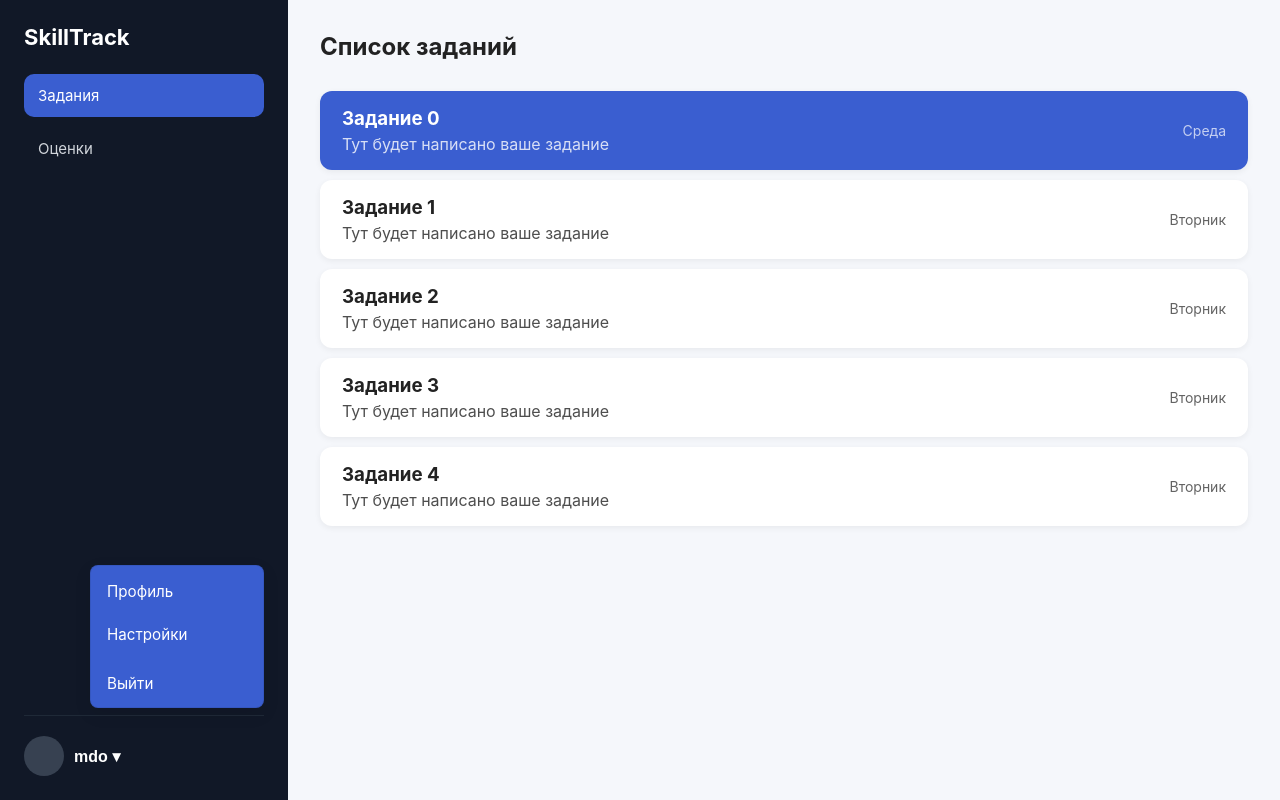
After one commit to Yaosobik/SkillTrack, a Flask app: template templates/home_student.html in a window 1280 px wide, after a click on "mdo ▾". The commit adds this page. Run offline with Flask 3, Linux system fonts and the light colour scheme; the template is opened without the code that fills it, so the values that code supplies are empty.

Commit message:
Добавление вкладки оценки

```diff
--- a/app.py
+++ b/app.py
@@ -3,21 +3,25 @@ from flask import Flask, render_template, request
 app = Flask(__name__)
 
 
-@app.route('/')
+@app.route("/")
 def home():
-    return render_template('home.html')
+    return render_template("main.html")
 
-@app.route('/home')
+
+@app.route("/home")
 def grades():
-    return render_template('glavnaya.html')
+    return render_template("home_student.html")
 
-@app.route('/sign')
+
+@app.route("/sign")
 def sign_in():
-    return render_template('sign.html')
+    return render_template("sign.html")
 
-@app.route('/registration')
+
+@app.route("/registration")
 def registration():
-    return render_template('registr.html')
+    return render_template("registr.html")
+
 
 if __name__ == "__main__":
     app.run(debug=True)
--- a/static/css/home.css
+++ b/static/css/home.css
@@ -119,7 +119,7 @@ body {
     display: flex;
     justify-content: space-between;
     align-items: center;
-    box-shadow: 0 2px 6px rgba(0,0,0,0.06);
+    box-shadow: 0 2px 6px rgba(0, 0, 0, 0.06);
     transition: 0.2s;
 }
 
--- /dev/null
+++ b/templates/home_student.html
@@ -0,0 +1,208 @@
+<!DOCTYPE html>
+<html lang="ru">
+<head>
+    <meta charset="UTF-8">
+    <meta name="viewport" content="width=device-width, initial-scale=1.0">
+    <title>SkillTrack – Задания</title>
+    <link rel="stylesheet" href="{{ url_for('static', filename='css/home.css') }}">
+    <style>
+      /* Маленькое всплывающее меню под именем пользователя */
+      .user-block{position:relative}
+      .user-name{
+        background:transparent;
+        border:none;
+        padding:0;
+        margin:0;
+        color:inherit;
+        cursor:pointer;
+        font-weight:600;
+        font-size:1rem;
+      }
+      .user-menu{
+        position:absolute;
+        right:0;
+        bottom:calc(100% + 8px); /* показывать сверху от имени пользователя */
+        top:auto;
+        background:#3a5ed0;
+        border:1px solid rgba(0,0,0,0.08);
+        box-shadow:0 6px 18px rgba(0,0,0,0.08);
+        border-radius:8px;
+        min-width:160px;
+        padding:6px;
+        display:flex;
+        flex-direction:column;
+        gap:6px;
+        z-index:30;
+      }
+      .user-menu a{
+        padding:8px 10px;
+        border-radius:6px;
+        color:#fff;
+        text-decoration:none;
+        font-size:0.95rem;
+      }
+      .user-menu a:hover{background:#f6f7fb}
+      .user-menu[hidden]{display:none}
+    </style>
+</head>
+<body>
+
+<div class="layout">
+
+    <!-- ЛЕВАЯ ПАНЕЛЬ -->
+    <aside class="sidebar">
+
+        <h2 class="logo">SkillTrack</h2>
+
+        <nav class="menu">
+            <a class="menu-item active" data-tab="tasks">Задания</a>
+            <a class="menu-item" data-tab="grades">Оценки</a>
+        </nav>
+
+        <!-- Профиль внизу -->
+        <div class="user-block">
+            <div class="avatar"></div>
+            <div class="user-info">
+                <button type="button" class="user-name" id="userToggle" aria-expanded="false">mdo ▾</button>
+                <div class="user-menu" id="userMenu" hidden role="menu" aria-labelledby="userToggle">
+                    <a href="#" class="user-link" role="menuitem">Профиль</a>
+                    <a href="#" class="user-link" role="menuitem">Настройки</a>
+                    <a href="#" class="user-link logout" role="menuitem">Выйти</a>
+                </div>
+            </div>
+        </div>
+
+    </aside>
+
+    <!-- ОСНОВНОЙ КОНТЕНТ -->
+    <main class="content">
+
+        <div class="tasks">
+        <h1 class="title">Список заданий</h1>
+            <div class="task selected">
+                <div>
+                    <h3>Задание 0</h3>
+                    <p>Тут будет написано ваше задание</p>
+                </div>
+                <span class="date">Среда</span>
+            </div>
+
+            <div class="task">
+                <div>
+                    <h3>Задание 1</h3>
+                    <p>Тут будет написано ваше задание</p>
+                </div>
+                <span class="date">Вторник</span>
+            </div>
+
+            <div class="task">
+                <div>
+                    <h3>Задание 2</h3>
+                    <p>Тут будет написано ваше задание</p>
+                </div>
+                <span class="date">Вторник</span>
+            </div>
+
+            <div class="task">
+                <div>
+                    <h3>Задание 3</h3>
+                    <p>Тут будет написано ваше задание</p>
+                </div>
+                <span class="date">Вторник</span>
+            </div>
+
+            <div class="task">
+                <div>
+                    <h3>Задание 4</h3>
+                    <p>Тут будет написано ваше задание</p>
+                </div>
+                <span class="date">Вторник</span>
+            </div>
+
+        </div>
+
+        <!-- Вкладка Оценки (по умолчанию скрыта, дизайн не меняется) -->
+        <div id="grades" style="display:none;">
+            <h1 class="title">Оценки</h1>
+            <div class="tasks grades-list">
+                <div class="task">
+                    <div>
+                        <h3>Математика — Контрольная</h3>
+                        <p>Короткое описание / комментарий</p>
+                    </div>
+                    <span class="date">92</span>
+                </div>
+                <div class="task">
+                    <div>
+                        <h3>Алгоритмы — Домашняя</h3>
+                        <p>Короткое описание / комментарий</p>
+                    </div>
+                    <span class="date">85</span>
+                </div>
+                <div class="task">
+                    <div>
+                        <h3>Веб — Лабораторная</h3>
+                        <p>Короткое описание / комментарий</p>
+                    </div>
+                    <span class="date">88</span>
+                </div>
+            </div>
+        </div>
+
+    </main>
+
+</div>
+
+<!-- Скрипт переключения вкладок: не меняет дизайн, только поведение -->
+<script>
+  (function(){
+    const menu = document.querySelectorAll('.menu .menu-item');
+    const tasks = document.querySelector('.tasks');
+    const grades = document.getElementById('grades');
+    function show(tab){
+      if(tab === 'grades'){
+        if(tasks) tasks.style.display = 'none';
+        if(grades) grades.style.display = '';
+      } else {
+        if(tasks) tasks.style.display = '';
+        if(grades) grades.style.display = 'none';
+      }
+      menu.forEach(m => m.classList.toggle('active', m.dataset.tab === tab));
+    }
+    menu.forEach(m => m.addEventListener('click', () => show(m.dataset.tab)));
+    // init (оставить активный пункт)
+    const init = document.querySelector('.menu .menu-item.active');
+    if(init && init.dataset.tab) show(init.dataset.tab);
+  })();
+</script>
+
+<!-- Скрипт для открытия/закрытия меню пользователя -->
+<script>
+  (function(){
+    const btn = document.getElementById('userToggle');
+    const menu = document.getElementById('userMenu');
+    if(!btn || !menu) return;
+
+    function closeMenu(){
+      menu.setAttribute('hidden','');
+      btn.setAttribute('aria-expanded','false');
+    }
+    function openMenu(){
+      menu.removeAttribute('hidden');
+      btn.setAttribute('aria-expanded','true');
+    }
+    btn.addEventListener('click', (e) => {
+      e.stopPropagation();
+      if(menu.hasAttribute('hidden')) openMenu(); else closeMenu();
+    });
+    // закрыть при клике вне меню
+    document.addEventListener('click', (e) => {
+      if(!menu.contains(e.target) && e.target !== btn) closeMenu();
+    });
+    // Esc закрывает
+    document.addEventListener('keydown', (e) => { if(e.key === 'Escape') closeMenu(); });
+  })();
+</script>
+
+</body>
+</html>
```
Also changed, not shown: static/css/main.css (+2 -91 lines), templates/glavnaya.html (deleted, +0 -90 lines), templates/home_student_grades.html (added, +12 -0 lines), templates/main.html (renamed from templates/home.html, +6 -7 lines), static/image/747.png (deleted), static/image/logo.png (added).
